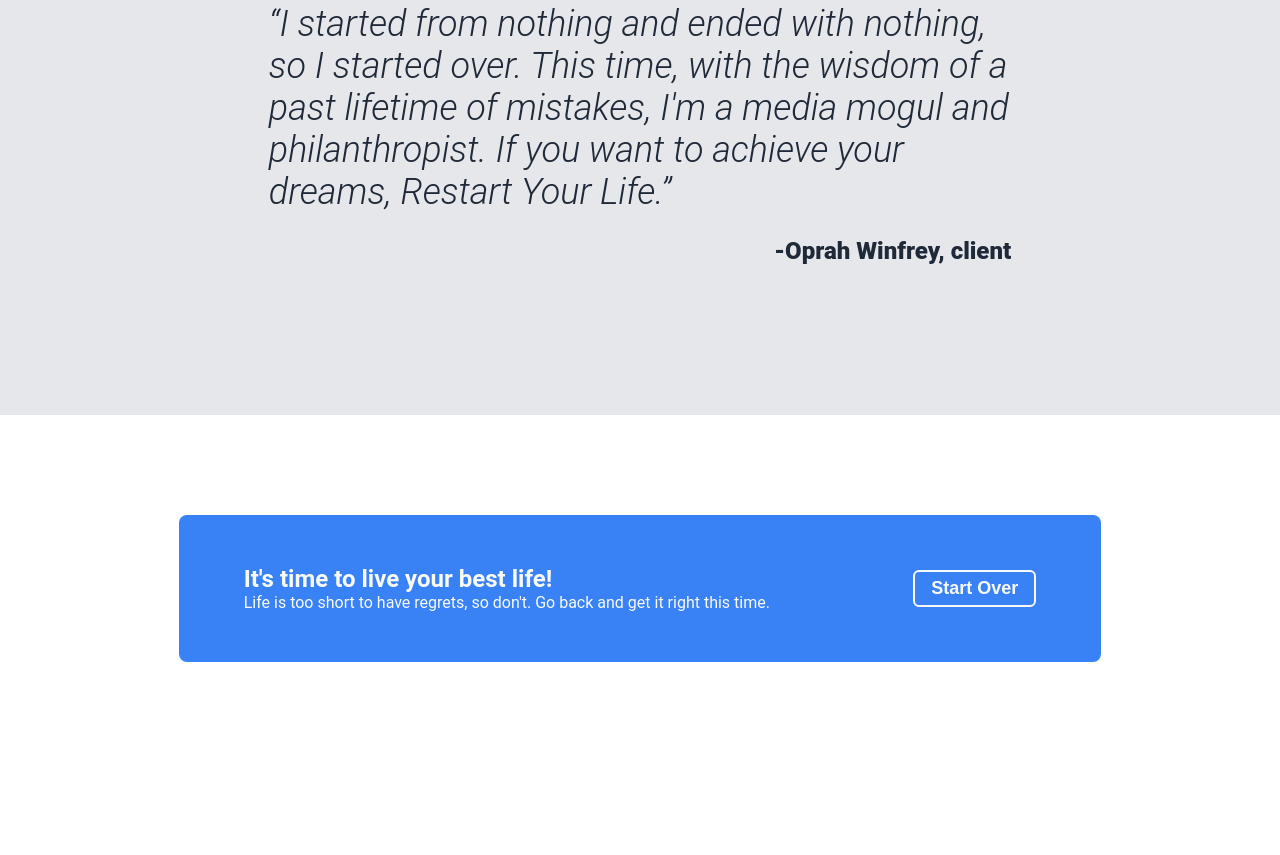
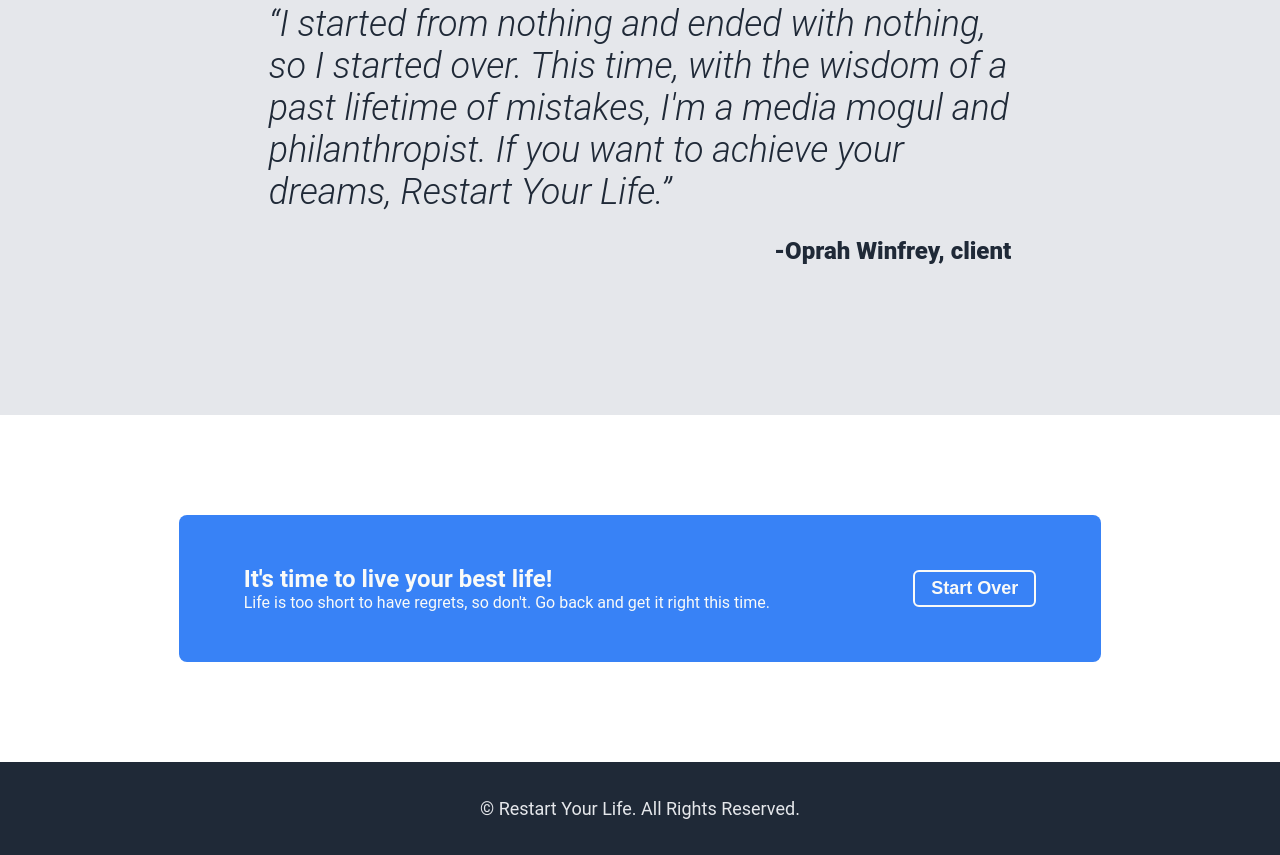
Before and after one commit to paulywrath/landing_page, a plain HTML site: page index.html in a window 1280 px wide. Shown: the part 1158-2013 px from the top of the page. Before the commit the page ends 1920 px from the top, so only its background shows below. Drawn offline with Linux system fonts and the light colour scheme.

Commit message:
Add footer

```diff
--- a/index.html
+++ b/index.html
@@ -70,5 +70,7 @@
             <button>Start Over</button>
         </div>
     </div>
+
+    <div class="footer">© Restart Your Life. All Rights Reserved.</div>
 </body>
 </html>
```
